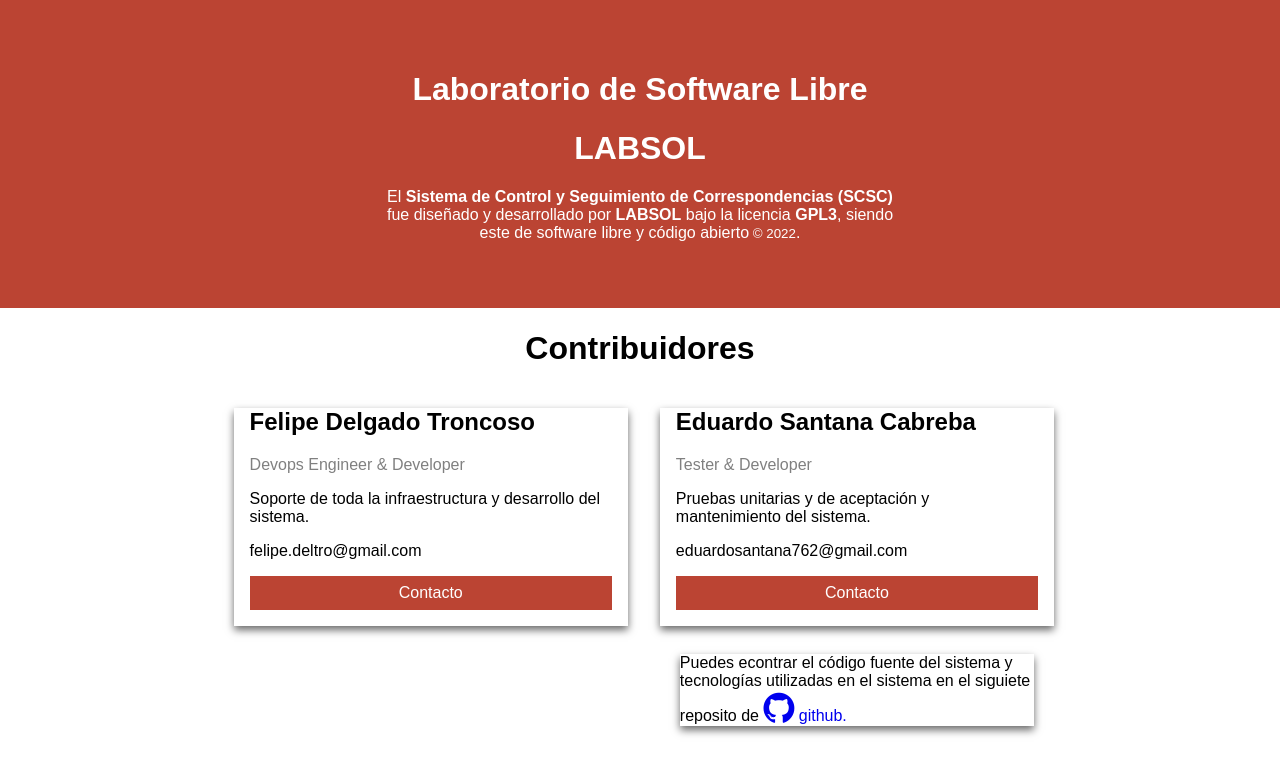
After one commit to Felipe322/SCSC, a Django app: page /info/ in a window 1280 px wide. The commit adds this page. Shown: the top 775 px of the page. Run offline with Django 3.2, Linux system fonts and the light colour scheme.

Commit message:
Agrega paǵina de info

```diff
--- a/correspondencia/SCSC/urls.py
+++ b/correspondencia/SCSC/urls.py
@@ -1,7 +1,7 @@
 from django.contrib import admin
 from django.urls import path, include
 from django.contrib.auth.views import LogoutView
-from usuarios.views import Login
+from usuarios.views import Login, info
 from ficha.views import home, correspondencia, pdf_correspondencia
 from django.conf.urls.static import static
 from django.conf import settings
@@ -17,6 +17,7 @@ urlpatterns = [
     path('correspondencia/', correspondencia, name="correspondencia"),
     path('correspondencia/pdf', pdf_correspondencia, name="pdf_correspondencia"),
     path('usuarios/', include('usuarios.urls')),
+    path('info/', info, name='info'),
 ]
 
 urlpatterns += static(settings.MEDIA_URL, document_root=settings.MEDIA_ROOT)
--- a/correspondencia/ficha/templates/base.html
+++ b/correspondencia/ficha/templates/base.html
@@ -131,10 +131,14 @@
 
                 <li><a href="{% url 'usuarios:ajustes' 1 %}"><span class="icon-settings_applications mr-3"></span>Ajustes</a></li>
               {% endif %}
+              <br>
+              <hr>
+              <li><a href="{% url 'info' %}" target="_blank"><span class="icon-help mr-3"></span>Acerca de</a></li>
+              <br>
+              <img src=" {% static 'images/LABSOL.png' %} " alt="Imagen" class="img-labsol">
           </ul>
         </div>
         <footer>
-          <img src=" {% static 'images/LABSOL.png' %} "alt="Image" class="img-labsol">
         </footer>
 
       </div>
--- a/correspondencia/static/css/style.css
+++ b/correspondencia/static/css/style.css
@@ -273,8 +273,9 @@ main {
 
 .img-labsol {
   text-align : center;
-  max-width: 60%;
+  max-width: 80%;
   height: auto;
-  position:absolute;
+  position: relative;
   bottom:0;
+  padding-left: 10%;
 }
--- /dev/null
+++ b/correspondencia/usuarios/templates/info.html
@@ -0,0 +1,128 @@
+<!DOCTYPE html>
+<html>
+<head>
+<meta name="viewport" content="width=device-width, initial-scale=1">
+<link rel="stylesheet" href="https://cdnjs.cloudflare.com/ajax/libs/font-awesome/4.7.0/css/font-awesome.min.css">
+<style>
+body {
+  font-family: Arial, Helvetica, sans-serif;
+  margin: 0;
+}
+
+html {
+  box-sizing: border-box;
+}
+
+.texto-github {
+    box-shadow: 0 4px 8px 0 rgba(105,105,105);
+    margin: 28px;
+}
+
+*, *:before, *:after {
+  box-sizing: inherit;
+}
+
+.column {
+  align: center !important;
+  position :relative !important;
+  left: 17% !important;
+  float: left;
+  width: 33.3%;
+  margin-bottom: 16px;
+  padding: 0 8px;
+}
+
+.card {
+  box-shadow: 0 4px 8px 0 rgba(105,105,105);
+  margin: 8px;
+}
+
+.about-section {
+  padding: 50px;
+  text-align: center;
+  background-color: #bb4433;
+  color: white;
+}
+
+.container {
+  padding: 0 16px;
+}
+
+.container::after, .row::after {
+  content: "";
+  clear: both;
+  display: table;
+}
+
+.title {
+  color: grey;
+}
+
+.button {
+  border: none;
+  outline: 0;
+  display: inline-block;
+  padding: 8px;
+  color: white;
+  background-color: #bb4433;
+  text-align: center;
+  cursor: pointer;
+  width: 100%;
+}
+
+.button:hover {
+  background-color: #191919;
+}
+
+@media screen and (max-width: 650px) {
+  .column {
+    width: 100%;
+    display: block;
+  }
+}
+</style>
+</head>
+<body>
+
+<div class="about-section">
+  <h1>Laboratorio de Software Libre</h1>
+  <h1>LABSOL</h1>
+  <p>El <b>Sistema de Control y Seguimiento de Correspondencias (SCSC)</b> <br>fue diseñado y desarrollado
+     por <b>LABSOL</b> bajo la licencia <b>GPL3</b>, siendo<br> este de software libre y código abierto<small> © 2022</small>.</p>
+</div>
+
+<h1 style="text-align:center">Contribuidores</h1>
+<div class="row">
+  <div class="column">
+    <div class="card">
+      <div class="container">
+        <h2>Felipe Delgado Troncoso</h2>
+        <p class="title">Devops Engineer & Developer</p>
+        <p>Soporte de toda la infraestructura y desarrollo del sistema.</p>
+        <p>felipe.deltro@gmail.com</p>
+        <p><a style="text-decoration:none" href="https://github.com/Felipe322/" class="button" target="_blank">Contacto</a></p>
+      </div>
+    </div>
+  </div>
+
+  <div class="column">
+    <div class="card">
+      <div class="container">
+        <h2>Eduardo Santana Cabreba</h2>
+        <p class="title">Tester & Developer</p>
+        <p>Pruebas unitarias y de aceptación y mantenimiento del sistema.</p>
+        <p>eduardosantana762@gmail.com</p>
+        <p><a style="text-decoration:none" href="https://github.com/UtamaroSantana" class="button" target="_blank">Contacto</a></p>
+      </div>
+    </div>
+    <div class="texto-github">
+        <p>Puedes econtrar el código fuente del sistema y tecnologías utilizadas
+            en el sistema en el siguiete reposito de
+            <a style="text-decoration:none" href="https://github.com/Felipe322/SCSC"
+            target="_blank"> <i class="fa fa-github" style="font-size:36px"></i> github.</a>
+        </p>
+    </div>
+
+  </div>
+</body>
+</html>
--- a/correspondencia/usuarios/templates/login.html
+++ b/correspondencia/usuarios/templates/login.html
@@ -9,6 +9,7 @@
     <link rel="stylesheet" href="{% static 'css/bootstrap.min.css' %}">
     <link rel="stylesheet"  href="{% static 'css/fontawsom-all.min.css' %}" >
     <link rel="stylesheet" type="text/css" href="{% static 'css/style_4.css' %}"/>
+    <link rel="stylesheet" href="{% static 'fonts/icomoon/style.css' %}">
 </head>
 
 <body>
@@ -43,7 +44,8 @@
                                     <button class="btn btn-danger btn-round">INGRESAR</button>
                                 </div>
                                  <div class="row">
-                                    <p class="small-info"><b> Contacte al administrador si no tiene una cuenta.*</b></p>
+                                    <p class="small-info"><b> Contacte al administrador si no tiene una cuenta.*</b> <br><br>
+                                        <a href="{% url 'info' %}" target="_blank"><span class="icon-help mr-3"></span><b>Contacto</b></a></p>
                                 </div>
                             </div>
                             {% if form.errors %}
--- a/correspondencia/usuarios/urls.py
+++ b/correspondencia/usuarios/urls.py
@@ -1,4 +1,3 @@
-from django.conf import settings
 from django.urls import path
 
 from . import views
--- a/correspondencia/usuarios/views.py
+++ b/correspondencia/usuarios/views.py
@@ -130,3 +130,6 @@ def editar_ajustes(request, id):
     context = {'form': form}
     context.update(ajustes())
     return render(request, 'editar_ajustes.html', context)
+
+def info(request):
+    return render(request, 'info.html')
```
